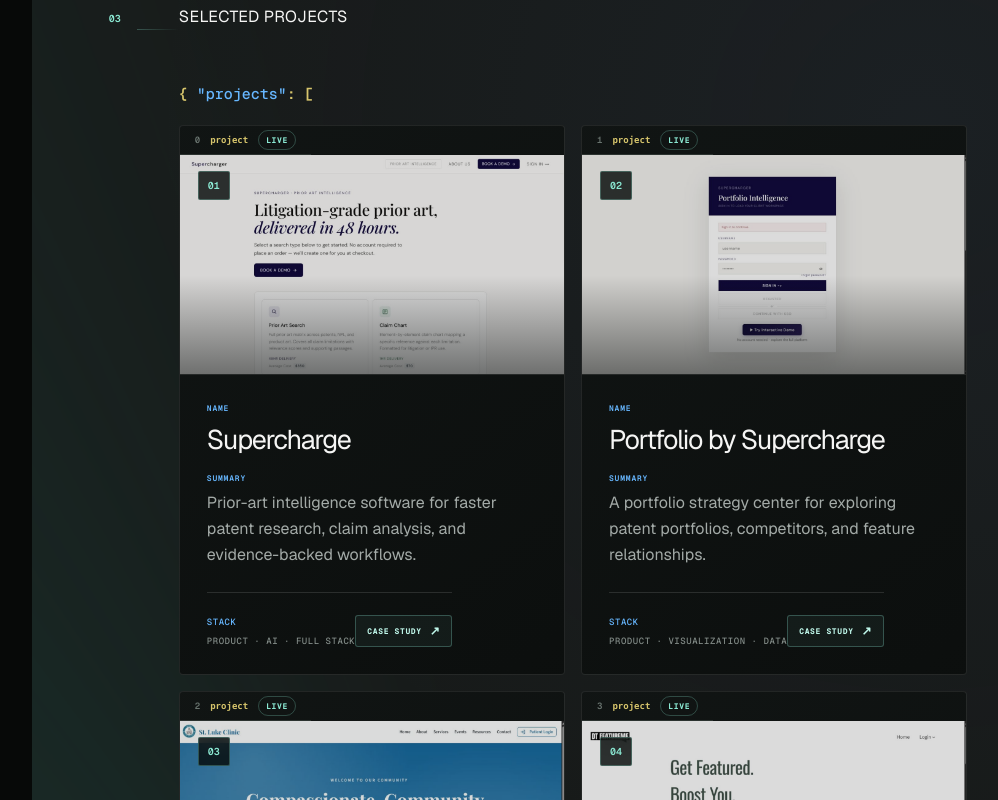
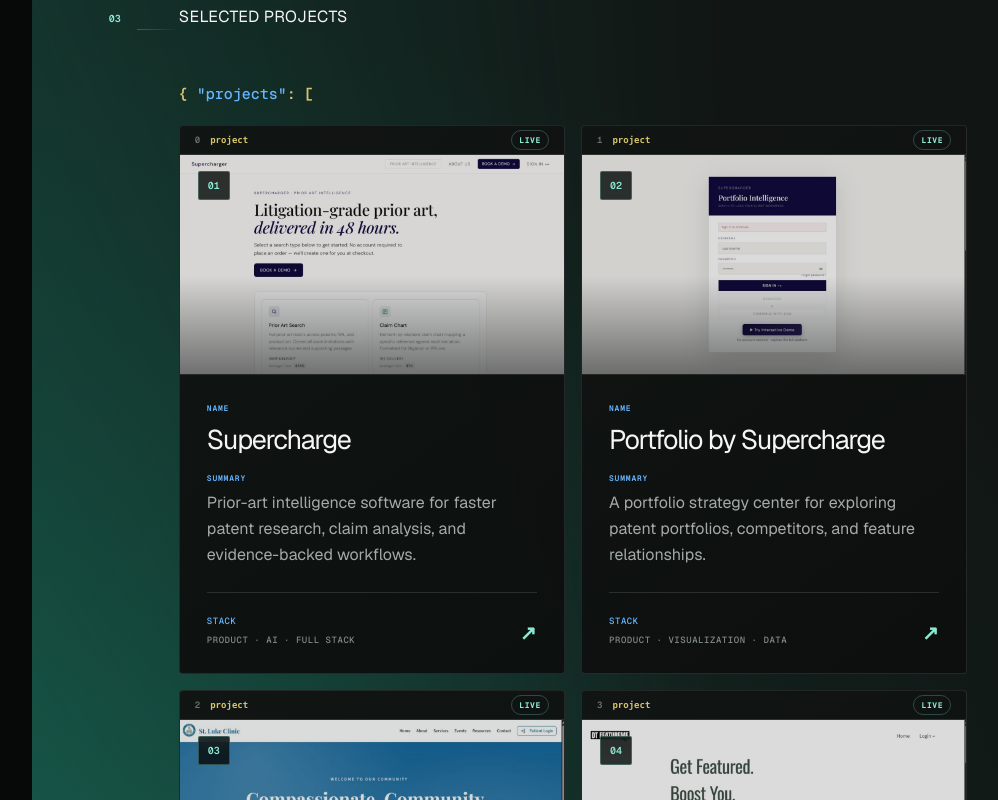
Before and after one commit to ChrisBakhit/christian-portfolio, a Next.js app: page / in a window 1280 px wide. Shown: the part 4760-5560 px from the top of the page, without its empty margins (236-1234 px from the left). Built offline with nearby package versions, Linux system fonts and the light colour scheme.

Commit message:
Simplify project links and refine section motion

```diff
--- a/app/navigation.css
+++ b/app/navigation.css
@@ -117,12 +117,8 @@
 .contact { position:relative; overflow:hidden; isolation:isolate; }
 .contact>*:not(.contactSky) { position:relative; z-index:2; }
 .contactSky { position:absolute; z-index:0; inset:0; pointer-events:none; }
-.contactSky:before { content:""; position:absolute; top:17%; right:-180px; width:240px; height:2px; background:linear-gradient(90deg,transparent,rgba(7,16,13,.55),#07100d); box-shadow:0 0 12px rgba(7,16,13,.35); transform:rotate(-19deg); animation:contactMeteor 7s cubic-bezier(.2,.6,.2,1) infinite; }
-.contactSky:after { content:""; position:absolute; left:50%; top:48%; width:20px; height:20px; border:1px solid rgba(7,16,13,.22); border-radius:50%; animation:contactSignal 5s ease-out infinite; }
-.contactSky span { position:absolute; width:4px; height:4px; border-radius:50%; background:#07100d; opacity:.28; animation:contactTwinkle 3.2s ease-in-out infinite; }
+.contactSky span { position:absolute; width:4px; height:4px; border-radius:50%; background:#07100d; opacity:.22; animation:contactShimmer 5.5s ease-in-out infinite; }
 .contactSky span:nth-child(1){left:7%;top:21%}.contactSky span:nth-child(2){left:18%;top:72%;animation-delay:.5s}.contactSky span:nth-child(3){left:34%;top:13%;animation-delay:1s}.contactSky span:nth-child(4){left:52%;top:48%;animation-delay:1.5s}.contactSky span:nth-child(5){left:67%;top:17%;animation-delay:2s}.contactSky span:nth-child(6){left:79%;top:62%;animation-delay:2.5s}.contactSky span:nth-child(7){left:91%;top:28%;animation-delay:1.2s}.contactSky span:nth-child(8){left:43%;top:82%;animation-delay:.8s}
-.contactSky i { position:absolute; right:-120px; top:-240px; width:560px; height:560px; border:1px solid rgba(7,16,13,.13); border-radius:50%; box-shadow:0 0 0 75px rgba(7,16,13,.035),0 0 0 150px rgba(7,16,13,.022); animation:contactOrbit 24s linear infinite; }
-.contactSky i:after { content:""; position:absolute; left:61px; top:78px; width:9px; height:9px; border-radius:50%; background:#07100d; box-shadow:0 0 0 6px rgba(7,16,13,.08); }
 .codeComment { margin-bottom: 30px; color: #739688; font-size: 11px; letter-spacing: -.01em; }
 .hero .codeComment { margin-bottom: 24px; }
 .about .codeComment { margin-bottom: 28px; }
@@ -252,10 +248,6 @@
 .projectCard { width:100%; color:inherit; text-align:left; cursor:pointer; font:inherit; appearance:none; -webkit-appearance:none; outline:0; }
 .projectCard:focus-visible { border-color:var(--teal); box-shadow:0 0 0 2px rgba(139,233,211,.22); }
 .projectCard:active { transform:translateY(-1px) scale(.995); }
-.projectCard .focusAction { display:flex; align-items:center; gap:8px; min-height:32px; padding:0 11px; border:1px solid rgba(139,233,211,.28); border-radius:3px; background:rgba(139,233,211,.055); color:#bff7ea; font:650 8px var(--font-mono); letter-spacing:.08em; white-space:nowrap; transition:background .2s,border-color .2s,color .2s; }
-.projectCard .focusAction i { color:inherit; font-size:12px; transition:transform .2s; }
-.projectCard:hover .focusAction { background:var(--teal); border-color:var(--teal); color:#07100d; transform:none; }
-.projectCard:hover .focusAction i { transform:translate(2px,-2px); }
 .projectCard:hover { transform:translateY(-3px); border-color:rgba(139,233,211,.3); box-shadow:0 16px 36px rgba(0,0,0,.18); }
 .projectVisual img { filter:saturate(.76) brightness(.86); }
 .projectCard:hover .projectVisual img { filter:saturate(.94) brightness(.94); }
@@ -278,10 +270,10 @@
 .sectionOrbit i:nth-child(2) { right:54px; top:176px; width:3px; height:3px; }
 .sectionOrbit i:nth-child(3) { left:128px; bottom:24px; width:2px; height:2px; }
 .resumeList:after { content:""; position:absolute; z-index:2; left:187px; top:0; width:7px; height:28px; border-radius:7px; opacity:0; background:linear-gradient(180deg,transparent,var(--teal),transparent); box-shadow:0 0 15px rgba(139,233,211,.5); animation:timelineSignal 8s ease-in-out infinite; }
-.projects { isolation:isolate; overflow:hidden; }
+.projects { isolation:isolate; overflow:hidden; background-color:#111614; background-image:radial-gradient(circle at 20% 30%,rgba(28,126,106,.22),transparent 30%),radial-gradient(circle at 82% 72%,rgba(79,56,145,.18),transparent 32%); background-size:130% 130%,145% 145%; animation:projectFieldShift 10s ease-in-out infinite alternate; }
 .projects>* { position:relative; z-index:2; }
-.projects:before { content:""; position:absolute; z-index:0; inset:-35%; pointer-events:none; background:conic-gradient(from 210deg at 55% 50%,transparent 0 22%,rgba(28,108,94,.18) 31%,transparent 39% 63%,rgba(67,55,123,.13) 72%,transparent 81%); filter:blur(45px); animation:projectNebula 22s ease-in-out infinite alternate; }
-.projects:after { content:""; position:absolute; inset:-20%; z-index:1; opacity:.18; pointer-events:none; background-image:linear-gradient(rgba(139,233,211,.12) 1px,transparent 1px),linear-gradient(90deg,rgba(139,233,211,.08) 1px,transparent 1px); background-size:76px 76px; transform:perspective(600px) rotateX(64deg) rotateZ(-8deg) scale(1.4); mask-image:radial-gradient(ellipse at center,black,transparent 68%); animation:projectGridFlow 13s linear infinite; }
+.projects:before { content:""; position:absolute; z-index:0; inset:-45%; pointer-events:none; background:conic-gradient(from 210deg at 55% 50%,transparent 0 18%,rgba(27,187,153,.32) 28%,transparent 39% 57%,rgba(124,74,190,.25) 70%,transparent 82%); filter:blur(38px); animation:projectNebula 9s ease-in-out infinite alternate; }
+.projects:after { content:""; position:absolute; inset:-20%; z-index:1; opacity:.3; pointer-events:none; background-image:linear-gradient(rgba(139,233,211,.16) 1px,transparent 1px),linear-gradient(90deg,rgba(139,233,211,.11) 1px,transparent 1px); background-size:68px 68px; transform:perspective(600px) rotateX(64deg) rotateZ(-8deg) scale(1.4); mask-image:radial-gradient(ellipse at center,black,transparent 72%); animation:projectGridFlow 5.5s linear infinite; }
 .explorerTitle { height: 31px; display: flex; justify-content: space-between; align-items: center; padding: 0 12px; color: #818b87; letter-spacing: .09em; }
 .explorerTitle button { border: 0; background: transparent; color: #7f8a85; font-size: 18px; cursor: pointer; }
 .explorerPanel > strong { padding: 9px 11px; color: #dbe2df; font-size: 9px; letter-spacing: .04em; }
@@ -332,17 +324,10 @@
 .paletteEmpty { margin:0; padding:18px; color:#7f8985; font:500 11px var(--font-mono); }
 .projectStatus { margin-left:auto; padding:4px 7px; border:1px solid rgba(139,233,211,.25); border-radius:10px; color:var(--teal); font:650 8px var(--font-mono); text-transform:uppercase; letter-spacing:.08em; }
 .statusResearch { color:#d19cff; border-color:rgba(209,156,255,.3); }.statusCommunity { color:#79c0ff; border-color:rgba(121,192,255,.3); }
-.projectFocusBackdrop { position:fixed; z-index:100; inset:0; display:grid; place-items:center; padding:28px; background:rgba(2,5,4,.82); backdrop-filter:blur(15px); }
-.projectFocus { position:relative; width:min(1050px,100%); max-height:88vh; overflow:auto; display:grid; grid-template-columns:1.15fr .85fr; border:1px solid #3a4641; background:#0d1210; box-shadow:0 35px 110px #000; }
-.focusClose { position:absolute; z-index:3; right:14px; top:14px; width:34px; height:34px; border:1px solid #4a5651; background:#111715; color:#fff; cursor:pointer; }
-.focusImage { min-height:560px; overflow:hidden; background:#080b0a; }.focusImage img { width:100%; height:100%; object-fit:cover; object-position:top; }
-.focusCopy { padding:clamp(35px,5vw,70px); }.focusCopy>span { color:var(--teal); font:650 9px var(--font-mono); text-transform:uppercase; letter-spacing:.12em; }.focusCopy h2 { margin:20px 0; font-size:clamp(42px,5vw,70px); line-height:.93; letter-spacing:-.06em; }.focusCopy>p { color:#a4afaa; line-height:1.7; }.focusCopy dl { margin:35px 0; border-top:1px solid #333c38; }.focusCopy dl div { padding:15px 0; border-bottom:1px solid #333c38; }.focusCopy dt { color:#6f7b76; font:650 8px var(--font-mono); text-transform:uppercase; }.focusCopy dd { margin:6px 0 0; color:#d7dedb; font-size:12px; line-height:1.5; }.focusCopy>a { display:inline-block; padding:12px 16px; background:var(--teal); color:#07100d; font:700 10px var(--font-mono); text-transform:uppercase; }
 .progressStars { display:flex; gap:4px; }.progressStars i { color:rgba(255,255,255,.25); font-style:normal; transition:.3s; }.progressStars i.lit { color:#fff; text-shadow:0 0 7px #fff; }
 .cosmic-eclipse { filter:saturate(.72); }.cosmic-eclipse .spaceBackdrop { background:radial-gradient(circle at 78% 29%,#050505 0 8%,rgba(42,0,58,.28) 9%,transparent 21%),#020303; }.cosmic-warp .stars { animation-duration:3s; }.cosmic-warp .meteorShow i { animation-duration:2.2s!important; }.cosmic-launch .meteorShow i { animation-duration:8.2s!important; }.cosmic-launch .spaceBackdrop { filter:brightness(1.5) saturate(1.35); }
 
 @media(max-width: 850px) {
-  .projectFocus { grid-template-columns:1fr; }
-  .focusImage { min-height:280px; max-height:340px; }
   .progressStars { display:none; }
   main.sidebarOpen { padding-left: 48px; }
   .explorerPanel { display: none; }
@@ -362,16 +347,6 @@
 }
 
 @media(max-width: 540px) {
-  .projectFocusBackdrop { padding:0; align-items:stretch; }
-  .projectFocus { width:100%; max-height:100dvh; min-height:100dvh; border:0; }
-  .focusImage { min-height:210px; max-height:230px; }
-  .focusCopy { padding:28px 20px 40px; }
-  .focusCopy h2 { font-size:42px; }
-  .focusCopy dl { margin:25px 0; }
-  .focusCopy>a { display:block; width:100%; padding:14px 16px; text-align:center; }
-  .focusClose { position:fixed; right:12px; top:12px; border-radius:50%; background:rgba(7,12,10,.9); }
-  .projectCard footer { gap:14px; align-items:center; }
-  .projectCard .focusAction { min-height:36px; padding:0 12px; }
   main.sidebarOpen { padding-left: 0; }
   .desktopMenus { padding-left: 4px; }
   .siteHeader { height: 120px; }
@@ -408,10 +383,8 @@
 @keyframes meteorShower { 0%,8% { opacity:0; translate:0 0; } 11% { opacity:.9; } 30%,100% { opacity:0; translate:-125vw 72vh; } }
 @keyframes constellationFloat { 50% { transform:translate(-13px,9px) rotate(2deg); } }
 @keyframes constellationBlink { 50% { opacity:.25; transform:scale(.65); } }
-@keyframes contactTwinkle { 50% { opacity:.08; transform:scale(.45); } }
-@keyframes contactOrbit { to { transform:rotate(360deg); } }
-@keyframes contactMeteor { 0%,35% { opacity:0; translate:0 0; } 42% { opacity:1; } 65%,100% { opacity:0; translate:-125vw 48vh; } }
-@keyframes contactSignal { 0% { opacity:.5; transform:translate(-50%,-50%) scale(.2); } 70%,100% { opacity:0; transform:translate(-50%,-50%) scale(24); } }
+@keyframes contactShimmer { 0%,100% { opacity:.12; transform:scale(.7); } 45% { opacity:.35; transform:scale(1.25); } }
 @keyframes projectNebula { from { transform:translate(-3%,-2%) rotate(-8deg) scale(.94); } to { transform:translate(5%,4%) rotate(11deg) scale(1.08); } }
 @keyframes projectGridFlow { to { background-position:0 76px,76px 0; } }
+@keyframes projectFieldShift { from { background-position:0% 0%,100% 100%; } to { background-position:28% 18%,70% 76%; } }
 @media(prefers-reduced-motion:reduce) { .skillGauge { opacity:1; transform:none; } }
--- a/app/page.tsx
+++ b/app/page.tsx
@@ -106,7 +106,6 @@
   const [terminalTheme, setTerminalTheme] = useState<"default" | "matrix" | "space" | "vault">("default");
   const [statusMessage, setStatusMessage] = useState("portfolio online");
   const [checksRunning, setChecksRunning] = useState(false);
-  const [selectedProject, setSelectedProject] = useState<number | null>(null);
   const [scrollProgress, setScrollProgress] = useState(0);
   const [cosmicMode, setCosmicMode] = useState<"default" | "eclipse" | "warp" | "launch">("default");
   const scrollingToSection = useRef<string | null>(null);
@@ -153,7 +152,7 @@
         event.preventDefault();
         setTerminalOpen((open) => !open);
       }
-      if (event.key === "Escape") { setPaletteOpen(false); setSelectedProject(null); }
+      if (event.key === "Escape") setPaletteOpen(false);
     };
     updateActiveSection();
     window.addEventListener("scroll", updateActiveSection, { passive: true });
@@ -372,12 +371,10 @@
         <div className="sectionTitle" data-reveal><span>03</span><h2>Selected projects</h2></div>
         <code className="jsonRoot" data-reveal><span>{`{`}</span> <b>&quot;projects&quot;</b>: [</code>
         <div className="projectGrid">
-          {projects.map(([title, description, tags, href, image], index) => <button type="button" onClick={() => setSelectedProject(index)} className="projectCard" key={title} data-reveal><div className="jsonRecord"><span>{index}</span><code>project</code><b className={`projectStatus status${projectStatus(title)}`}>{projectStatus(title)}</b></div><div className="projectVisual"><img src={image} alt={`${title} website preview`} /><span className="cardNumber">{String(index + 1).padStart(2, "0")}</span></div><div className="projectCopy"><small>name</small><h3>{title}</h3><small>summary</small><p>{description}</p></div><footer><span><i>stack</i>{tags}</span><b className="focusAction">Case study <i>↗</i></b></footer></button>)}
+          {projects.map(([title, description, tags, href, image], index) => <a href={href} target="_blank" rel="noreferrer" className="projectCard" key={title} data-reveal><div className="jsonRecord"><span>{index}</span><code>project</code><b className={`projectStatus status${projectStatus(title)}`}>{projectStatus(title)}</b></div><div className="projectVisual"><img src={image} alt={`${title} website preview`} /><span className="cardNumber">{String(index + 1).padStart(2, "0")}</span></div><div className="projectCopy"><small>name</small><h3>{title}</h3><small>summary</small><p>{description}</p></div><footer><span><i>stack</i>{tags}</span><b aria-hidden="true">↗</b></footer></a>)}
         </div>
         <code className="jsonRoot jsonClose" data-reveal>]</code>
       </section>
-      {selectedProject !== null && (() => { const [title, description, tags, href, image] = projects[selectedProject]; return <div className="projectFocusBackdrop" onMouseDown={() => setSelectedProject(null)}><article className="projectFocus" role="dialog" aria-modal="true" aria-label={`${title} case study`} onMouseDown={(event) => event.stopPropagation()}><button className="focusClose" onClick={() => setSelectedProject(null)} aria-label="Close project">×</button><div className="focusImage"><img src={image} alt={`${title} website`} /></div><div className="focusCopy"><span>{projectStatus(title)} project · {String(selectedProject + 1).padStart(2, "0")}</span><h2>{title}</h2><p>{description}</p><dl><div><dt>Role</dt><dd>Product engineering from concept through implementation</dd></div><div><dt>Stack</dt><dd>{tags}</dd></div><div><dt>Outcome</dt><dd>A working, publicly viewable product built for real users.</dd></div></dl><a href={href} target="_blank" rel="noreferrer">Open live project ↗</a></div></article></div>; })()}
-
       <section className="skillsEditor section" id="skills">
         <span className="sectionOrbit" aria-hidden="true"><i /><i /><i /></span>
         <span className="sectionComet cometFour" aria-hidden="true" />
@@ -398,7 +395,7 @@
       </section>
 
       <section className="contact" id="contact">
-        <div className="contactSky" aria-hidden="true"><span /><span /><span /><span /><span /><span /><span /><span /><i /></div>
+        <div className="contactSky" aria-hidden="true"><span /><span /><span /><span /><span /><span /><span /><span /></div>
         <p className="contactComment" data-reveal>// contact.css — start a conversation</p>
         <p data-reveal>Full-stack engineering, AI-assisted products, and cloud systems.</p>
         <h2 data-reveal>Let&apos;s talk.</h2>
```
